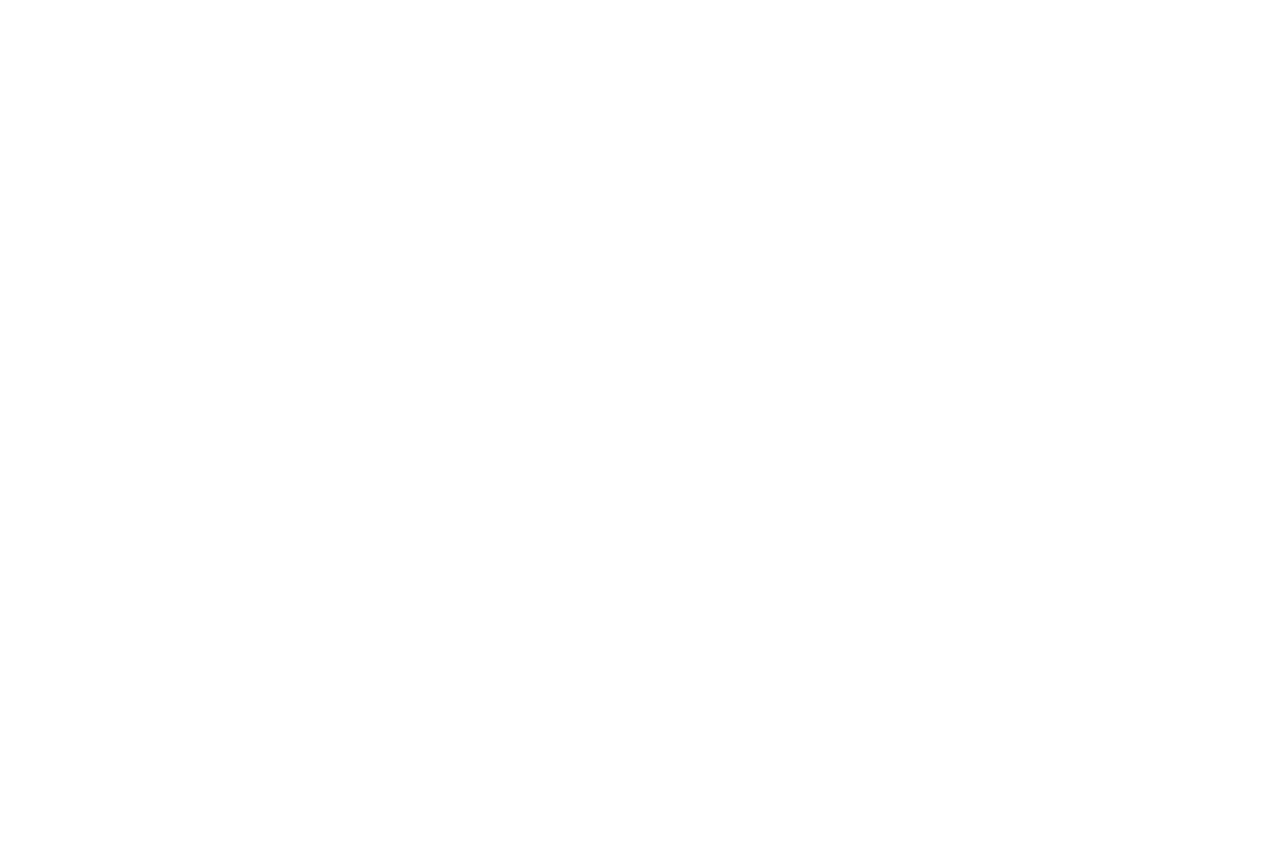
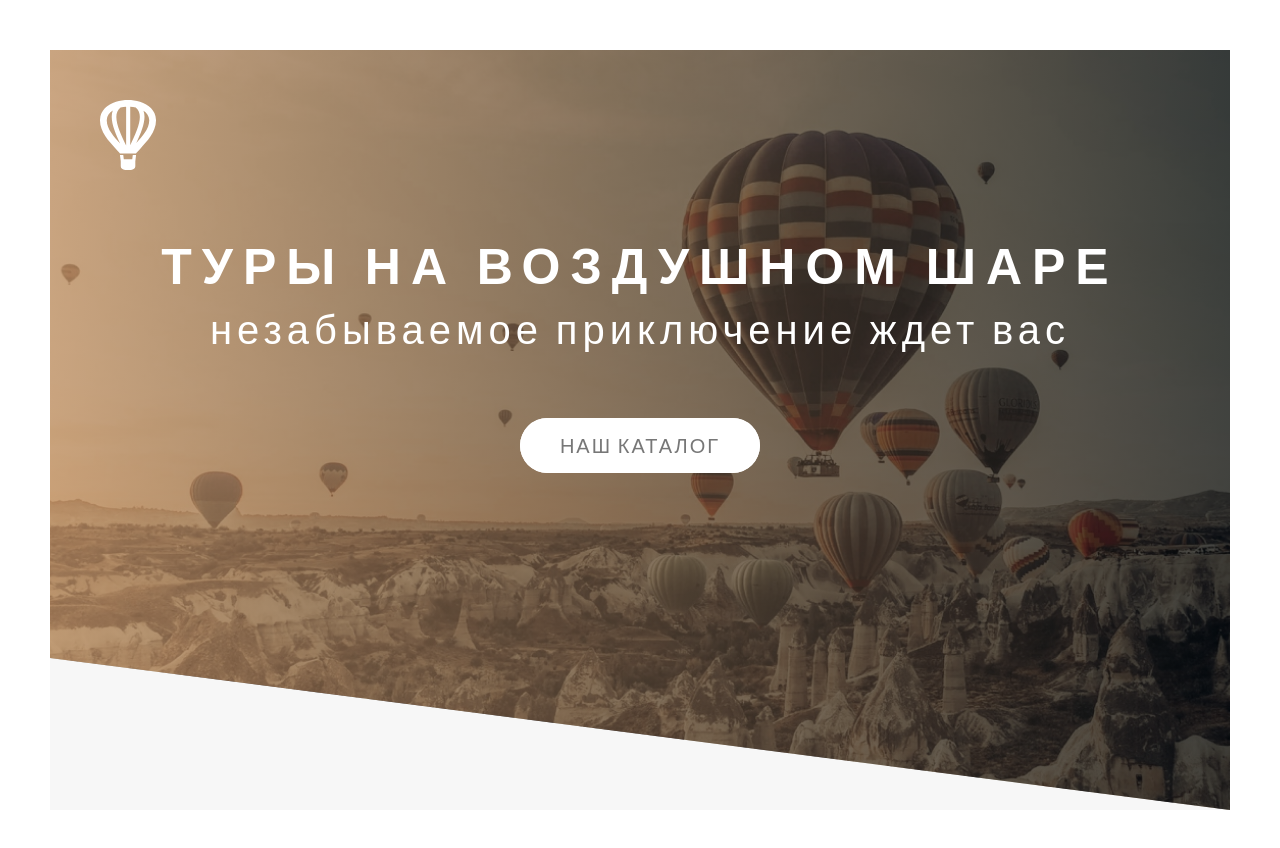
Before and after one commit to EugeneHolodov/Balluns-Events, a plain HTML site: page index.html in a window 1280 px wide. Before the commit the page ends 800 px from the top, so only its background shows below. Drawn offline with Linux system fonts and the light colour scheme.

Commit message:
commit 30.3

```diff
--- /dev/null
+++ b/SASS/style.sass
@@ -0,0 +1,143 @@
+*, ::after, ::before
+    margin: 0
+    padding: 0
+    box-sizing: border-box
+
+html
+    font-size: 62.5%
+
+body
+    font-family: "Lato", sans-serif
+    font-weight: 400
+    color: #777
+    font-size: 1.6rem
+    letter-spacing: .2rem
+    padding: 5rem
+    background-color: white
+
+.conteiner
+    background-color: #F7F7F7
+
+.header
+    position: relative
+    height: 95vh
+    background: linear-gradient(90deg, rgba(186, 133, 84, 0.7) 0.03%, rgba(1, 1, 1, 0.7) 99.94%), url(../img/header-background.jpg) center / cover no-repeat
+    clip-path: polygon(0 0, 100% 0, 100% 100%, 0 80%)
+    &__logo
+        position: absolute
+        left: 5rem
+        top: 5rem
+        height: 7rem
+        width: 5.6rem
+    &__box
+        position: absolute
+        top: 40%
+        left: 50%
+        transform: translate(-50%, -50%)
+        width: 100%
+        text-align: center
+
+.titel-first
+    color: #FFFFFF
+    font-family: "Lato", sans-serif
+    &__main
+        display: block
+        font-weight: 800
+        font-size: 5rem
+        line-height: 6rem
+        letter-spacing: 1rem
+        text-transform: uppercase
+        margin-bottom: 1rem
+        animation-name: leftToRight
+        animation-duration: 1s
+        animation-delay: 1s
+        animation-timing-function: ease
+        backface-visibility: hidden
+
+    &__second
+        display: block
+        font-weight: 100
+        font-size: 4rem
+        line-height: 4.8rem
+        letter-spacing: .5rem
+        animation-name: rightToLeft
+        animation-duration: 1s
+        animation-delay: 1s
+        animation-timing-function: ease
+        backface-visibility: hidden
+        margin-bottom: 6.5rem
+.btn
+    &:link, &:visited
+        text-transform: uppercase
+        text-decoration: none
+        color: #777
+        background: #FFFFFF
+        border-radius: 5rem
+        padding: 1.5rem 4rem
+        display: inline-block
+        transition: all .3s
+        position: relative
+        font-size: 2rem
+
+    &:hover
+        transform: translateY(-4px)
+        box-shadow: (0px 4px 4px rgba(0, 0, 0, .3))
+        &::after
+            opacity: 0
+            transform: scaleX(1.5) scaleY(1.5)
+
+    &:active
+        transform: translateY(-2px)
+        box-shadow: (0px 4px 4px rgba(0, 0, 0, .1))
+    &::after
+        content: ""
+        background: #FFFFFF
+        width: 100%
+        height: 100%
+        border-radius: 5rem
+        display: inline-block
+        position: absolute
+        top: 0
+        left: 0
+        z-index: -1
+        transition: all .4s
+    &_animated
+        animation-name: btnToUp
+        animation-duration: 1s
+        animation-delay: 1s
+        animation-timing-function: ease
+        backface-visibility: hidden
+        animation-fill-mode: backwards
+
+
+
+
+@keyframes btnToUp
+    0%
+        opacity: 0
+        transform: translateY(5rem)
+
+    100%
+        opacity: 1
+        transform: translateY(0px)
+
+@keyframes leftToRight
+    0%
+        opacity: 0
+        transform: translateX(-10rem)
+    80%
+        transform: translateX(1rem)
+
+    100%
+        opacity: 1
+        transform: translateX(0px)
+@keyframes rightToLeft
+    0%
+        opacity: 0
+        transform: translateX(10rem)
+    80%
+        transform: translateX(-1rem)
+
+    100%
+        opacity: 1
+        transform: translateX(0px)
--- a/index.html
+++ b/index.html
@@ -4,11 +4,27 @@
     <meta charset="UTF-8">
     <meta http-equiv="X-UA-Compatible" content="IE=edge">
     <meta name="viewport" content="width=device-width, initial-scale=1.0">
-    <title>Document</title>
+    <link href="https://fonts.googleapis.com/css2?family=Lato:ital,wght@0,100;0,300;0,400;0,700;0,900;1,100;1,300;1,400;1,700;1,900&display=swap" rel="stylesheet">
     <link rel="stylesheet" href="css/style.css">
     <title>Ballons</title>
 </head>
 <body>
+    <div class="conteiner">
+        <header class="header">
+            <img class="header__logo" src="icons/Icon-logo.svg"
+            alt="logo balons">
+            <div class="header__box">
+                <h1 class="titel-first">
+                    <span class="titel-first__main">ТУРЫ НА ВОЗДУШНОМ ШАРЕ</span>
+                    <span class="titel-first__second">незабываемое приключение ждет вас</span>
+                </h1>
+                <a href="#" class="btn btn_animated">наш каталог</a>
+            </div>
+
+
+        </header>
+
+    </div>
 
 </body>
 </html>
```
Also changed, not shown: air-balloon.png (added), css/style.css, icons/Icon-logo.svg (added), img/header-background.jpg (added), 2 other files.
